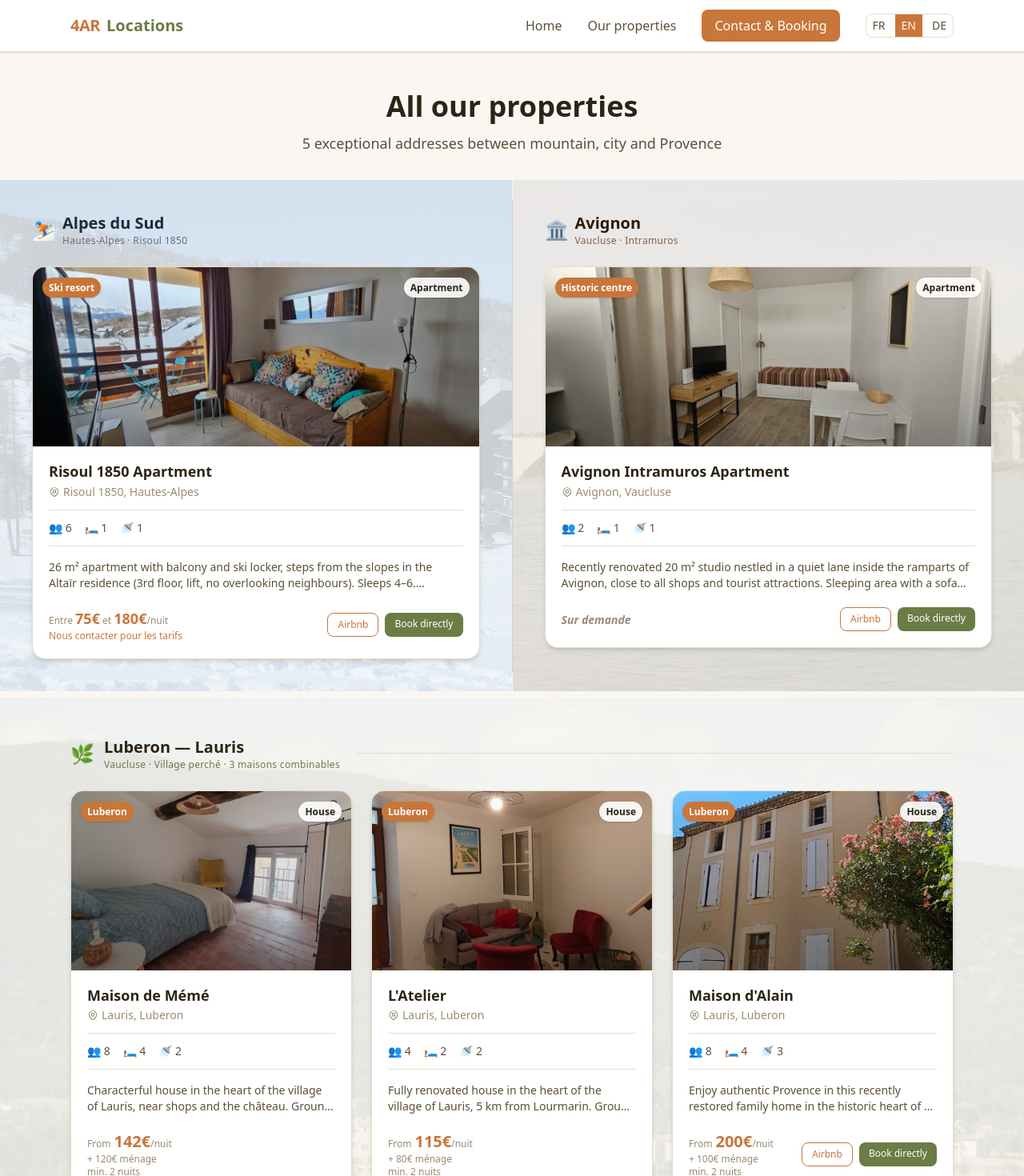
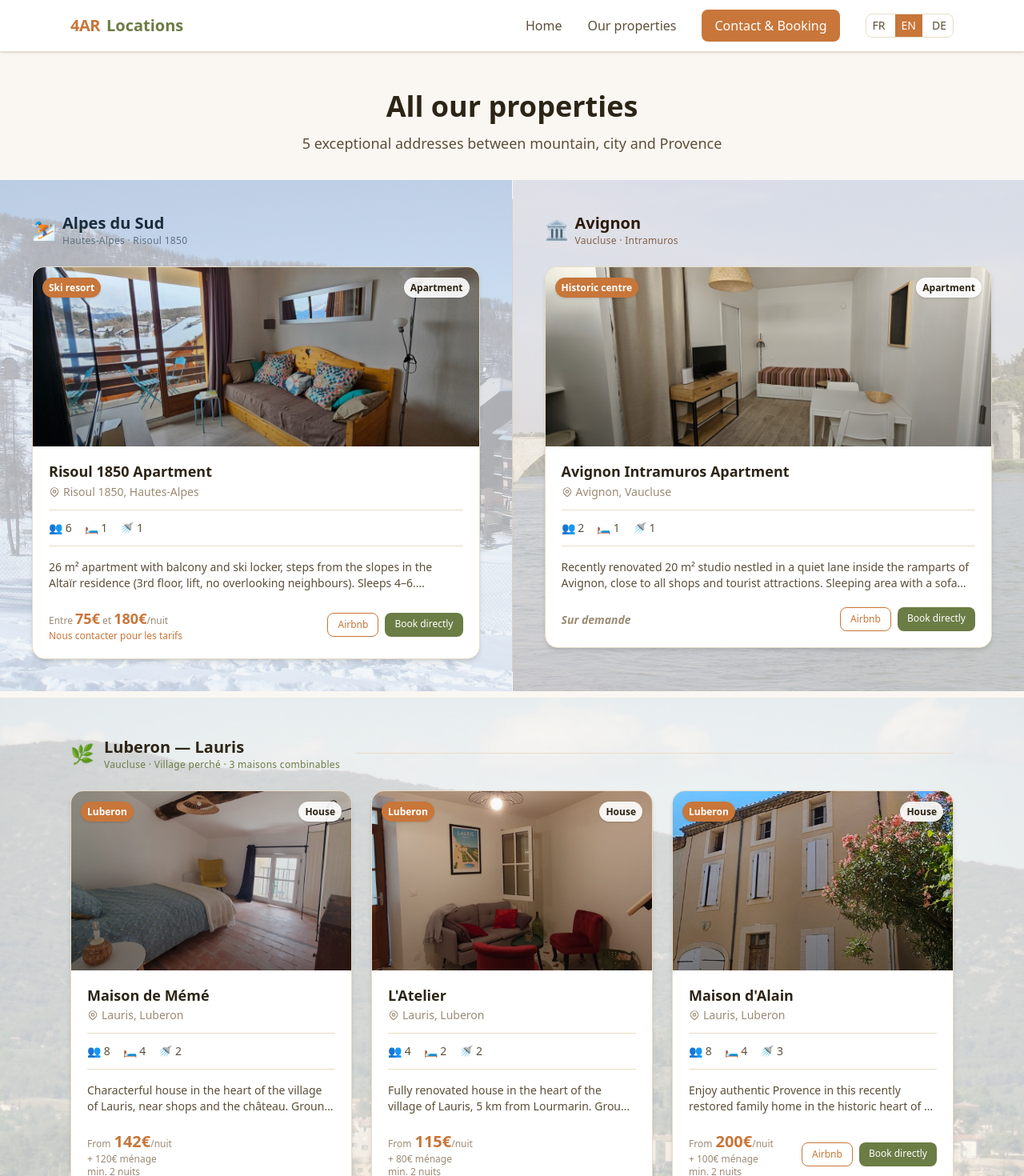
Before and after one commit to 4ARLocations/4ar-locations, a Next.js app: page /en/biens in a window 1280 px wide. Shown: the top 1470 px of the page at 80% size. Built offline with nearby package versions, Linux system fonts and the light colour scheme.

Commit message:
Photos plus visibles — voile réduit à 70-72% et recadrage

```diff
--- a/app/[locale]/biens/[slug]/page.tsx
+++ b/app/[locale]/biens/[slug]/page.tsx
@@ -72,11 +72,11 @@ function PropertyDetail({ locale, property }: { locale: string; property: (typeo
         style={{
           backgroundImage: `url('${regionBg}')`,
           backgroundSize: 'cover',
-          backgroundPosition: 'center 40%',
+          backgroundPosition: 'center 25%',
           backgroundAttachment: 'fixed',
         }}
       >
-        <div className="absolute inset-0 bg-[#FAF7F2]/88" />
+        <div className="absolute inset-0 bg-[#FAF7F2]/72" />
         <div className="relative z-10 max-w-5xl mx-auto px-4 sm:px-6 pt-8 pb-6">
           {/* Breadcrumb */}
           <nav className="flex items-center gap-2 text-sm text-[#9B8A74] mb-5">
--- a/app/[locale]/biens/page.tsx
+++ b/app/[locale]/biens/page.tsx
@@ -35,12 +35,11 @@ function BiensContent({ locale }: { locale: string }) {
           style={{
             backgroundImage: "url('/images/bg-risoul-mountain.jpg')",
             backgroundSize: 'cover',
-            backgroundPosition: 'center 35%',
+            backgroundPosition: 'center 20%',
             backgroundAttachment: 'fixed',
           }}
         >
-          {/* Voile crème légèrement bleutée pour ambiance alpine */}
-          <div className="absolute inset-0 bg-[#EEF3F7]/84 pointer-events-none" />
+          <div className="absolute inset-0 bg-[#EEF3F7]/70 pointer-events-none" />
 
           <div className="relative z-10">
             <div className="flex items-center gap-2 mb-6">
@@ -64,12 +63,11 @@ function BiensContent({ locale }: { locale: string }) {
           style={{
             backgroundImage: "url('/images/bg-avignon.jpg')",
             backgroundSize: 'cover',
-            backgroundPosition: 'center 45%',
+            backgroundPosition: 'center 55%',
             backgroundAttachment: 'fixed',
           }}
         >
-          {/* Voile crème légèrement chaude pour ambiance provençale */}
-          <div className="absolute inset-0 bg-[#F8F2E8]/84 pointer-events-none" />
+          <div className="absolute inset-0 bg-[#F8F2E8]/70 pointer-events-none" />
 
           <div className="relative z-10">
             <div className="flex items-center gap-2 mb-6">
@@ -91,11 +89,11 @@ function BiensContent({ locale }: { locale: string }) {
         style={{
           backgroundImage: "url('/images/bg-lauris-chateau.jpg')",
           backgroundSize: 'cover',
-          backgroundPosition: 'center 40%',
+          backgroundPosition: 'center 25%',
           backgroundAttachment: 'fixed',
         }}
       >
-        <div className="absolute inset-0 bg-[#FAF7F2]/87 pointer-events-none" />
+        <div className="absolute inset-0 bg-[#FAF7F2]/72 pointer-events-none" />
         <div className="relative z-10 max-w-6xl mx-auto px-4 sm:px-6">
 
           <div className="flex items-center gap-3 mb-6">
--- a/app/[locale]/page.tsx
+++ b/app/[locale]/page.tsx
@@ -52,12 +52,11 @@ function HomeContent({ locale }: { locale: string }) {
         style={{
           backgroundImage: "url('/images/bg-risoul-mountain.jpg')",
           backgroundSize: 'cover',
-          backgroundPosition: 'center 40%',
+          backgroundPosition: 'center 30%',
           backgroundAttachment: 'fixed',
         }}
       >
-        {/* Voile crème — laisse 12% de la photo visible */}
-        <div className="absolute inset-0 bg-[#FAF7F2]/88 pointer-events-none" />
+        <div className="absolute inset-0 bg-[#FAF7F2]/72 pointer-events-none" />
 
         <div className="relative z-10 max-w-6xl mx-auto px-4 sm:px-6 py-16">
           <div className="text-center max-w-3xl mx-auto mb-12">
```
